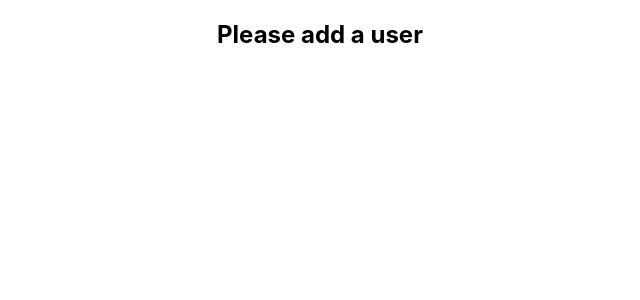
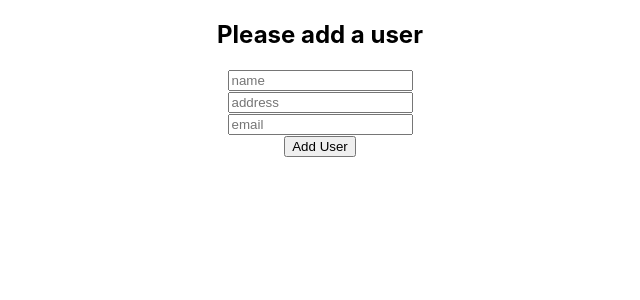
Before and after one commit to AlAminMiah4274/nodeMongoCrudClient, a React (Create React App) app: page /users/add in a window 1280 px wide. Shown: the top 300 px of the page, without its empty margins (320-960 px from the left). Built offline with nearby package versions, Linux system fonts and the light colour scheme.

Commit message:
loaded data from the database and added delete button

```diff
--- a/src/App.js
+++ b/src/App.js
@@ -8,7 +8,8 @@ function App() {
   const router = createBrowserRouter([
     {
       path: '/',
-      element: <Home></Home>
+      element: <Home></Home>,
+      loader: () => fetch('http://localhost:5000/users')
     },
     {
       path: '/users/add',
--- a/src/components/AddUser.js
+++ b/src/components/AddUser.js
@@ -1,9 +1,54 @@
-import React from 'react';
+import React, { useState } from 'react';
 
 const AddUser = () => {
+
+    // want to keep many fields in a one state should use this system
+    const [user, setUser] = useState({});
+
+    const handleAddUser = e => {
+        e.preventDefault();
+        console.log(user);
+
+        fetch('http://localhost:5000/users', {
+            method: 'POST',
+            headers: {
+                'content-type': 'application/json'
+            },
+            body: JSON.stringify(user)
+        })
+            .then(res => res.json())
+            .then(data => {
+                console.log(data)
+                if (data.acknowledged) {
+                    alert('User added successfully');
+                }
+            })
+
+        e.target.reset();
+    };
+
+    const handleInputBlur = e => {
+        const field = e.target.name;
+        const value = e.target.value;
+
+        const newUser = { ...user }; // being state is used optional chaining
+        newUser[field] = value;
+        setUser(newUser);
+    }
+
     return (
         <div>
             <h2> Please add a user</h2>
+
+            <form onSubmit={handleAddUser}>
+                <input onBlur={handleInputBlur} type="text" name='name' placeholder='name' required />
+                <br />
+                <input onBlur={handleInputBlur} type="text" name='address' placeholder='address' required />
+                <br />
+                <input onBlur={handleInputBlur} type="email" name="email" id="" placeholder='email' required />
+                <br />
+                <button type="submit">Add User</button>
+            </form>
         </div>
     );
 };
--- a/src/components/Home.js
+++ b/src/components/Home.js
@@ -1,9 +1,28 @@
 import React from 'react';
+import { useLoaderData } from 'react-router-dom';
 
 const Home = () => {
+
+    const users = useLoaderData()
+
+    const handleDelete = user => {
+        const agree = window.confirm(`Are you sure? You want to delete: ${user.name}`);
+        if (agree) {
+            console.log(`Deleting user with id: ${user._id}`);
+        }
+    };
+
     return (
         <div>
-            <h2>Home</h2>
+            <h2>Users: {users.length}</h2>
+
+            <div>
+                {
+                    users.map(user => <p key={user._id}>
+                        {user.name} : {user.email} <button onClick={() => handleDelete(user)}>X</button>
+                    </p>)
+                }
+            </div>
         </div>
     );
 };
```
